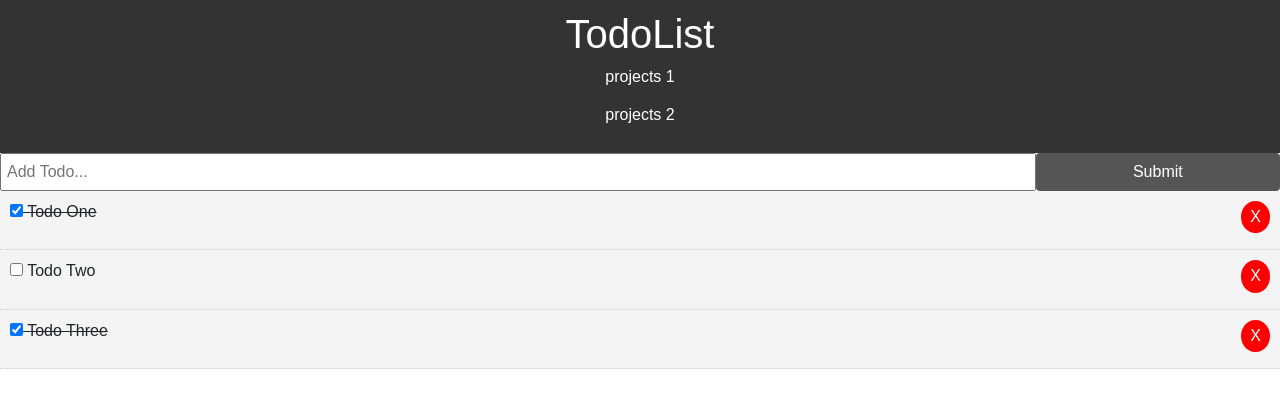
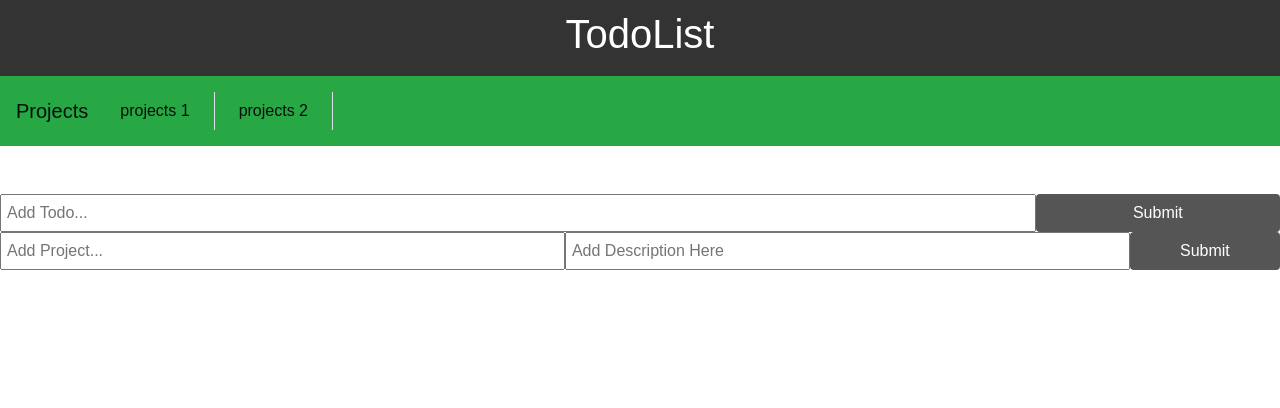
Before and after one commit to AissamYekhlef/todo-vue, a Vue app: page / in a window 1280 px wide. Shown: the top 408 px of the page. Built offline with nearby package versions, Linux system fonts and the light colour scheme.

Commit message:
Add todo list by project

```diff
--- a/public/index.html
+++ b/public/index.html
@@ -15,6 +15,5 @@
       <strong>We're sorry but <%= htmlWebpackPlugin.options.title %> doesn't work properly without JavaScript enabled. Please enable it to continue.</strong>
     </noscript>
     <div id="app"></div>
-    <!-- built files will be auto injected -->
   </body>
 </html>
--- a/src/App.vue
+++ b/src/App.vue
@@ -1,46 +1,34 @@
 <template>
   <div id="app">
-    <Header v-bind:projects="projects" v-on:del-project="deleteProject" />
+    <Header />
+    <Projects v-bind:projects="projects" v-on:del-project="deleteProject" v-on:set-todos="setTodos"/>
     <AddTodo v-on:add-todo="addTodo"/>
     <Todos v-bind:todos="todos" v-on:del-todo="deleteTodo" />
-    <!-- <AddProject v-on:add-project="addProject"/> -->
+    <AddProject v-on:add-project="addProject"/>
   </div>
 </template>
 
 <script>
 
 import Header from './components/layout/Header';
+import Projects from './components/Projects';
 import Todos from './components/Todos';
 import AddTodo from './components/AddTodo';
-// import AddProject from './components/AddProject';
+import AddProject from './components/AddProject';
 
 export default {
   name: 'App',
   components: {
     Header,
+    Projects,
     Todos,
     AddTodo,
-    // AddProject,
+    AddProject,
   },
   data() {
     return {
-      todos: [
-          {
-            id: 1,
-            title: 'Todo One',
-            completed: true,
-          },
-          {
-            id: 2,
-            title: 'Todo Two',
-            completed: false,
-          },
-          {
-            id: 3,
-            title: 'Todo Three',
-            completed: true,
-          },
-      ],
+      cuerrentProject:1,
+      todos: [],
       projects: [
         {
           id: 1,
@@ -69,17 +57,17 @@ export default {
           description: "desc 2",
           todos: [
             {
-              id: 1,
+              id: 2,
               title: 'Project 2 Todo One',
               completed: true,
             },
             {
-              id: 2,
+              id: 3,
               title: 'Project 2 Todo Two',
               completed: true,
             },
             {
-              id: 3,
+              id: 4,
               title: 'Project 2 Todo Three',
               completed: false,
             },
@@ -96,8 +84,8 @@ export default {
     },
     addTodo(newTodo) {
       // addTodoLocal
-      // this.projects[projectId].todos = [...this.projects[projectId].todos, newTodo];
-      this.todos = [...this.todos, newTodo];
+      const project = this.projects.filter(project => project.id == this.cuerrentProject)[0];
+      project.todos.push(newTodo);
     },
     addProject(newProject) {
       // addProjectLocal
@@ -106,6 +94,12 @@ export default {
     deleteProject(id) {
       // addProjectLocal
       this.projects = this.projects.filter(project => project.id !== id);
+    },
+    setTodos(id) {
+      this.cuerrentProject = id;
+      const project = this.projects.filter(project => project.id == id)[0];
+      this.todos = project.todos;
+      // console.log(project.todos);
     }
   }
 }
--- a/src/components/ProjectItem.vue
+++ b/src/components/ProjectItem.vue
@@ -1,9 +1,7 @@
 <template>
-    <div class="project-item">
-        <li>
-            {{ project.name }}
-        </li>
-    </div>
+    <li class="nav-item active border-right pr-3" @click="$emit('set-todos', project.id)">
+        <a class="nav-link" href="#">{{ project.name }}</a>
+    </li>
 </template>
 
 <script>
--- a/src/components/Projects.vue
+++ b/src/components/Projects.vue
@@ -1,9 +1,15 @@
 <template>
-    <div>
-        <ul v-bind:key="project.id" v-for="project in projects">
-            <ProjectItem v-bind:project="project"/>
-        </ul>
-    </div>
+   <nav class="navbar navbar-expand-lg navbar-light bg-success  mb-5">
+        <a class="navbar-brand" href="#">Projects</a>
+        <button class="navbar-toggler" type="button" data-toggle="collapse" data-target="#navbarNav" aria-controls="navbarNav" aria-expanded="false" aria-label="Toggle navigation">
+            <span class="navbar-toggler-icon"></span>
+        </button>
+        <div class="collapse navbar-collapse" id="navbarNav">
+            <ul v-bind:key="project.id" v-for="project in projects" class="navbar-nav p-2 ">
+                <ProjectItem v-bind:project="project" v-on:set-todos="$emit('set-todos', project.id)"/>
+            </ul>
+        </div>
+    </nav>
 </template>
 
 <script>
--- a/src/components/layout/Header.vue
+++ b/src/components/layout/Header.vue
@@ -1,20 +1,14 @@
 <template>
     <header class="header">
         <h1> TodoList </h1>
-        <Projects v-bind:projects="projects"/>
     </header>
 </template>
 
 <script>
 
-import Projects from '../Projects.vue';
 
 export default {
     name: "Header",
-    props: ["projects"],
-    components: {
-        Projects,
-    }
 }
 
 </script>
```
Also changed, not shown: 1 other file (tests, documents, lock files or other folders).
